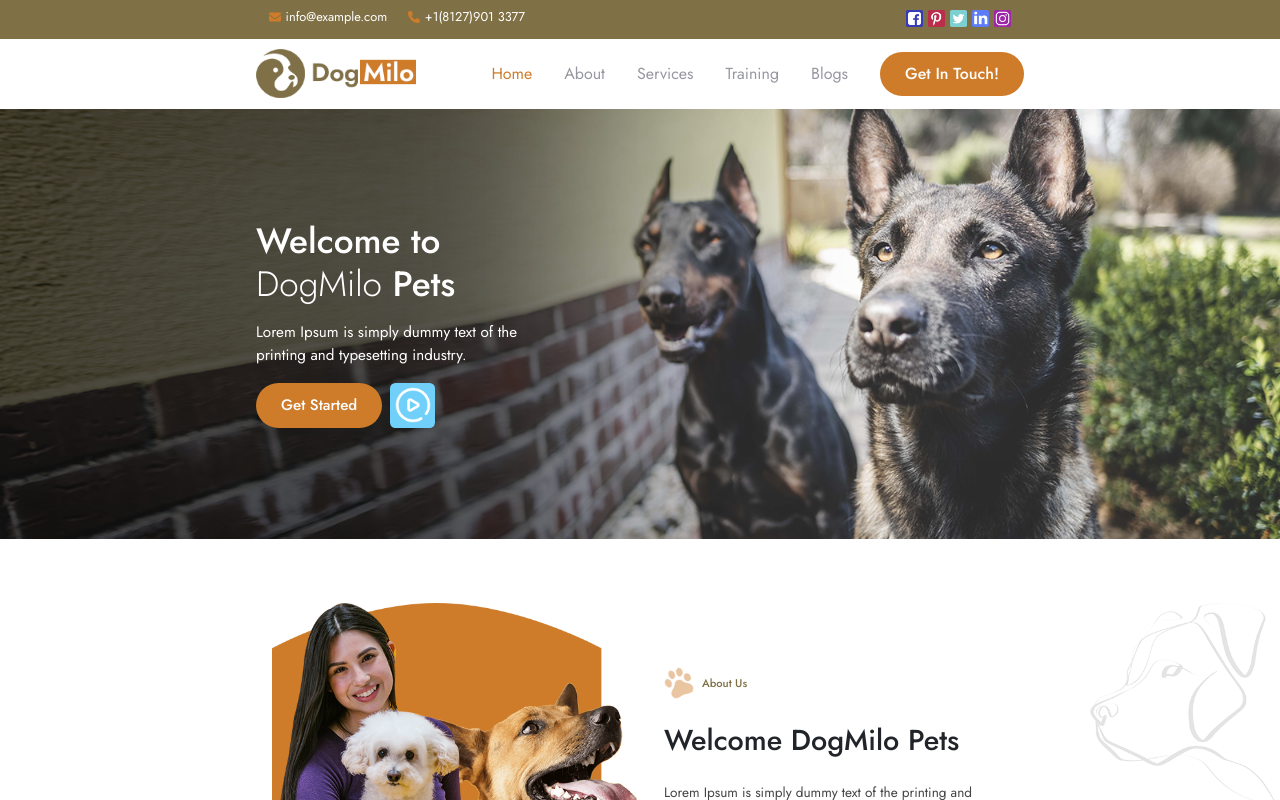
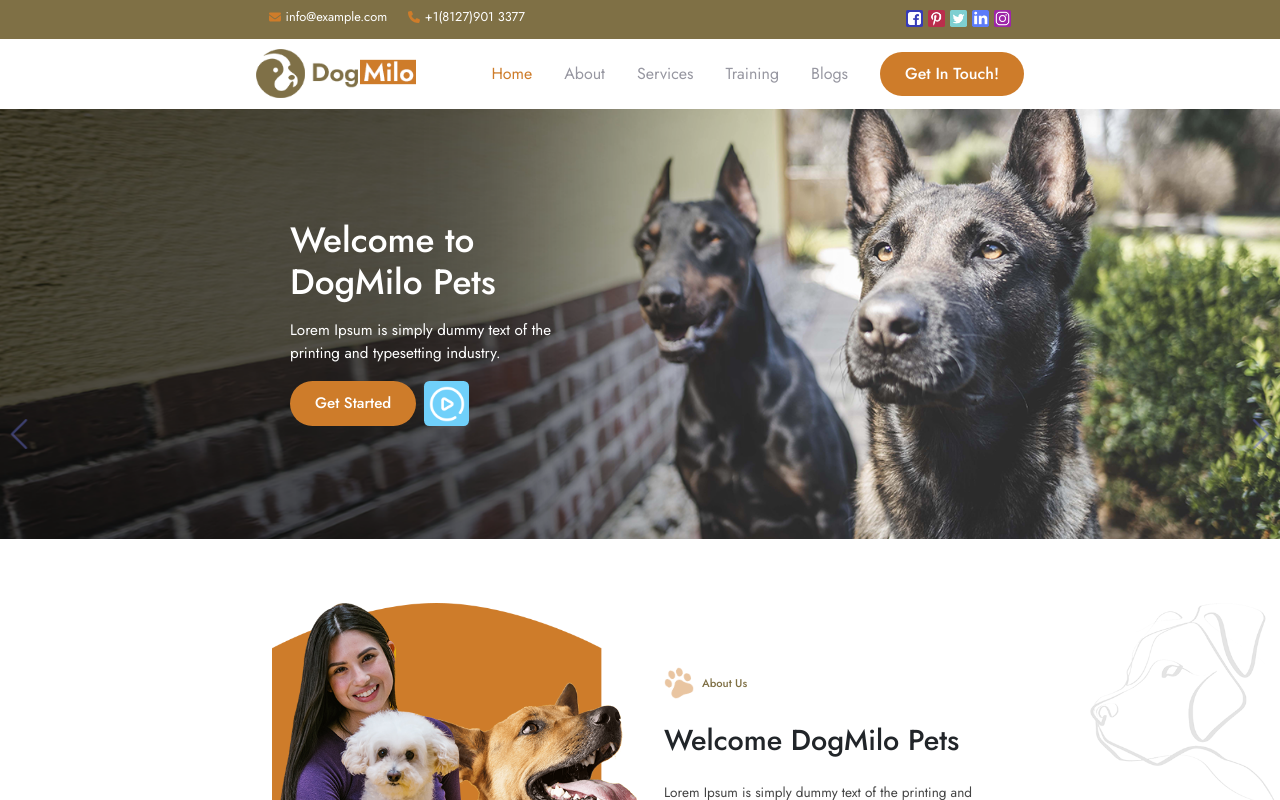
Before and after one commit to donatomontrone/proj-html-vuejs, a Vue app: page / in a window 1280 px wide. Shown: the top 800 px of the page. Built offline with nearby package versions, Linux system fonts and the light colour scheme.

Commit message:
added slider to jumbotron component

```diff
--- a/src/components/Main/JumbotronComponent.vue
+++ b/src/components/Main/JumbotronComponent.vue
@@ -1,18 +1,39 @@
 <template>
     <!-- Inserire lo sfondo del jumbotron (b.png) -->
     <!-- In un secondo momento cercare di fare uno slider -->
-    <section id="jumbotron">
+    <!-- <section id="jumbotron">
         <div class="wrapper">
             <div class="jumbo-start h-100 d-flex flex-column justify-content-center">
                 <h1>Welcome to <span class="fw-lighter">DogMilo</span> Pets</h1>
                 <p>Lorem Ipsum is simply dummy text of the printing and typesetting industry.</p>
                 <div class="btn-container d-flex">
                     <ButtonComponent :headerButton="store.buttons[1]" />
-                    <!-- icona a cui dare uno sfondo con un colore non presente nella palette -->
+                    icona a cui dare uno sfondo con un colore non presente nella palette
                     <div class="play-bg">
                         <img :src="store.getImagePath('img/play.png')" alt="Play Icon">
                     </div>
                 </div>
+            </div>
+        </div>
+    </section> -->
+    <section>
+        <div id="jumbotron">
+            <img :src="store.getImagePath('img/' + slides[currentActive].path)" :alt="slides[currentActive].title"
+                class="jumbo-img">
+            <div class="jumbo-info">
+                <h1>{{ slides[currentActive].title }}</h1>
+                <p>{{ slides[currentActive].text }}</p>
+                <div class="btn-container d-flex">
+                    <ButtonComponent :headerButton="store.buttons[1]" />
+                    <div class="play-bg">
+                        <img :src="store.getImagePath('img/' + slides[currentActive].buttonPath)" alt="Play Icon">
+                    </div>
+                </div>
+            </div>
+            <div class="arrow-buttons">
+                <img :src="store.getImagePath('img/left-arrow.png')" alt="prev slide arrows" class="prev"
+                    @click="prevSlide()">
+                <img :src="store.getImagePath('img/next.png')" alt="next slide arrow" class="next" @click="nextSlide()">
             </div>
         </div>
     </section>
@@ -28,7 +49,42 @@ export default {
     data() {
         return {
             store,
+            slides: [
+                {
+                    path: 'b.png',
+                    title: 'Welcome to DogMilo Pets',
+                    text: 'Lorem Ipsum is simply dummy text of the printing and typesetting industry.',
+                    buttonPath: 'play.png'
+                },
+                {
+                    path: 'c.png',
+                    title: 'Welcome to DogMilo Pets',
+                    text: 'Lorem Ipsum is simply dummy text of the printing and typesetting industry.',
+                    buttonPath: 'play.png'
+                },
+                {
+                    path: 'a.png',
+                    title: 'Welcome to DogMilo Pets',
+                    text: 'Lorem Ipsum is simply dummy text of the printing and typesetting industry.',
+                    buttonPath: 'play.png'
+                },
+            ],
+            currentActive: 0,
         }
+    },
+    methods: {
+        nextSlide() {
+            this.currentActive++;
+            if (this.currentActive === this.slides.length) {
+                this.currentActive = 0;
+            }
+        },
+        prevSlide() {
+            this.currentActive--;
+            if (this.currentActive < 0) {
+                this.currentActive = this.slides.length - 1
+            }
+        },
     },
 }
 </script>
@@ -36,16 +92,44 @@ export default {
 @use '../../styles/partials/variables.scss' as *;
 
 #jumbotron {
-    background-image: url('../../assets/img/b.png');
-    background-position: center;
-    background-size: cover;
     height: 430px;
     color: $primary-light-color;
+    position: relative;
+
+    img.jumbo-img {
+        height: 100%;
+        width: 100%;
+        object-fit: cover;
+    }
+
+    div.arrow-buttons img {
+        width: 30px;
+        position: absolute;
+        top: 310px;
+        filter: invert(60%) sepia(15%) saturate(1704%) hue-rotate(198deg) brightness(109%) contrast(105%);
+        opacity: .5;
+
+        &.next {
+            right: 4px;
+
+        }
+
+        &.prev {
+            left: 4px;
+        }
+
+        &:hover {
+            opacity: 1;
+        }
+    }
 }
 
-div.jumbo-start {
-    width: 38%;
+div.jumbo-info {
+    width: 23%;
     font-size: .95rem;
+    position: absolute;
+    top: 110px;
+    left: 290px;
 
     h1 {
         font-size: 2.2rem;
--- a/src/main.js
+++ b/src/main.js
@@ -8,10 +8,10 @@ import { library } from '@fortawesome/fontawesome-svg-core'
 import { FontAwesomeIcon } from '@fortawesome/vue-fontawesome'
 
 /* import specific icons */
-import { faEnvelope, faPhone, faStar, faLocationArrow } from '@fortawesome/free-solid-svg-icons'
+import { faEnvelope, faPhone, faStar, faLocationArrow, faChevronRight, faChevronLeft } from '@fortawesome/free-solid-svg-icons'
 
 /* add icons to the library */
-library.add(faEnvelope, faPhone, faStar, faLocationArrow)
+library.add(faEnvelope, faPhone, faStar, faLocationArrow, faChevronRight, faChevronLeft)
 
 createApp(App)
     .component('font-awesome-icon', FontAwesomeIcon)
```
Also changed, not shown: src/assets/img/a.png (added), src/assets/img/c.png (added).
